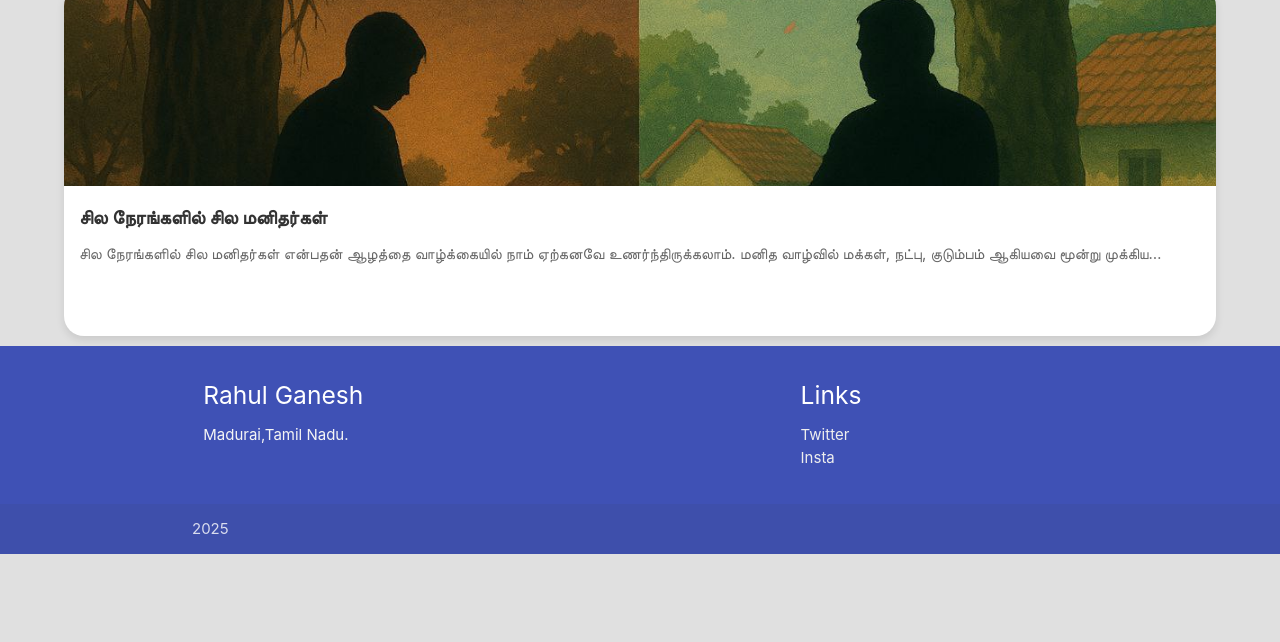
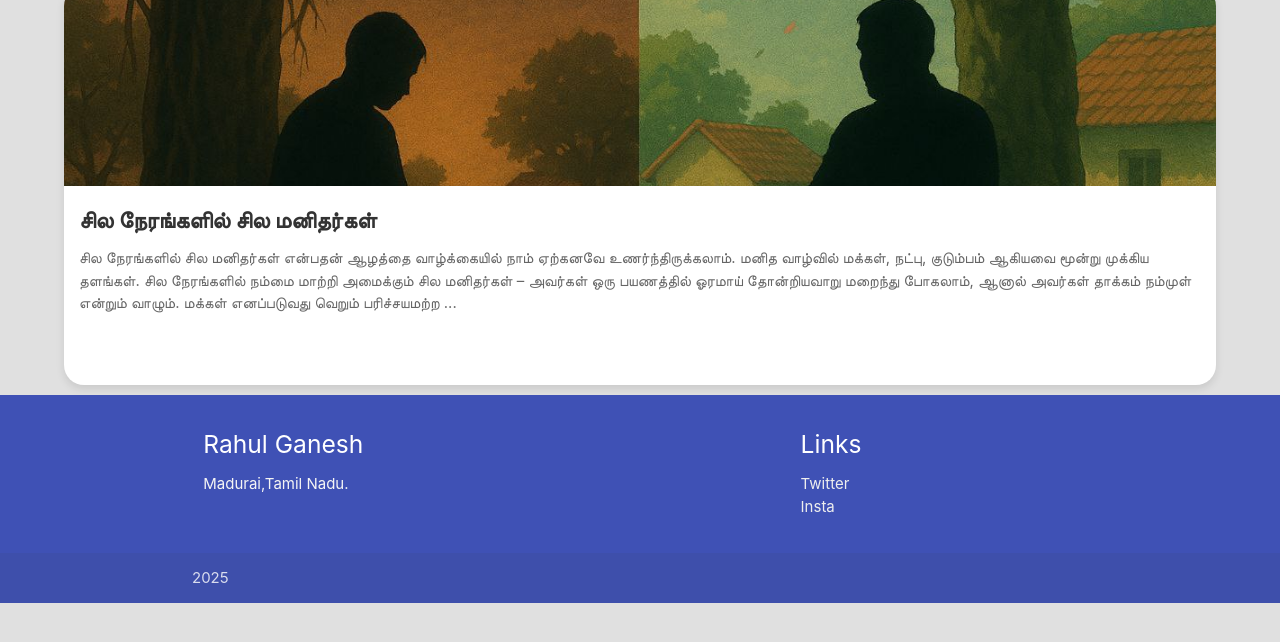
Before and after one commit to rahulganes/rahulganes.github.io, a plain HTML site: page index.html in a window 1280 px wide. Shown: the part 88-730 px from the top of the page. Drawn offline with nearby package versions, Linux system fonts and the light colour scheme.

Commit message:
card content updated

```diff
--- a/css/cardcontent.css
+++ b/css/cardcontent.css
@@ -27,7 +27,7 @@
 }
 
 .cardcontent-title {
-    font-size: 1.25em;
+    font-size: 1.5em;
     font-weight: bold;
     color: #333;
     margin: 0 0 10px;
@@ -38,7 +38,7 @@
     color: #666;
     overflow: hidden;
    display: -webkit-box;
-   -webkit-line-clamp: 1; /* number of lines to show */
-           line-clamp: 1;
+   -webkit-line-clamp: 3; /* number of lines to show */
+           line-clamp: 3;
    -webkit-box-orient: vertical;
 }
--- a/css/main.css
+++ b/css/main.css
@@ -65,7 +65,7 @@
 .article-body-description {
     font-size: 1.5em;
     margin-bottom: 20px;
-    text-align: justify; /* Text aligns to both sides */
+    text-align: left; /* Text aligns to both sides */
 }
 
 .additional-article-text {
```
